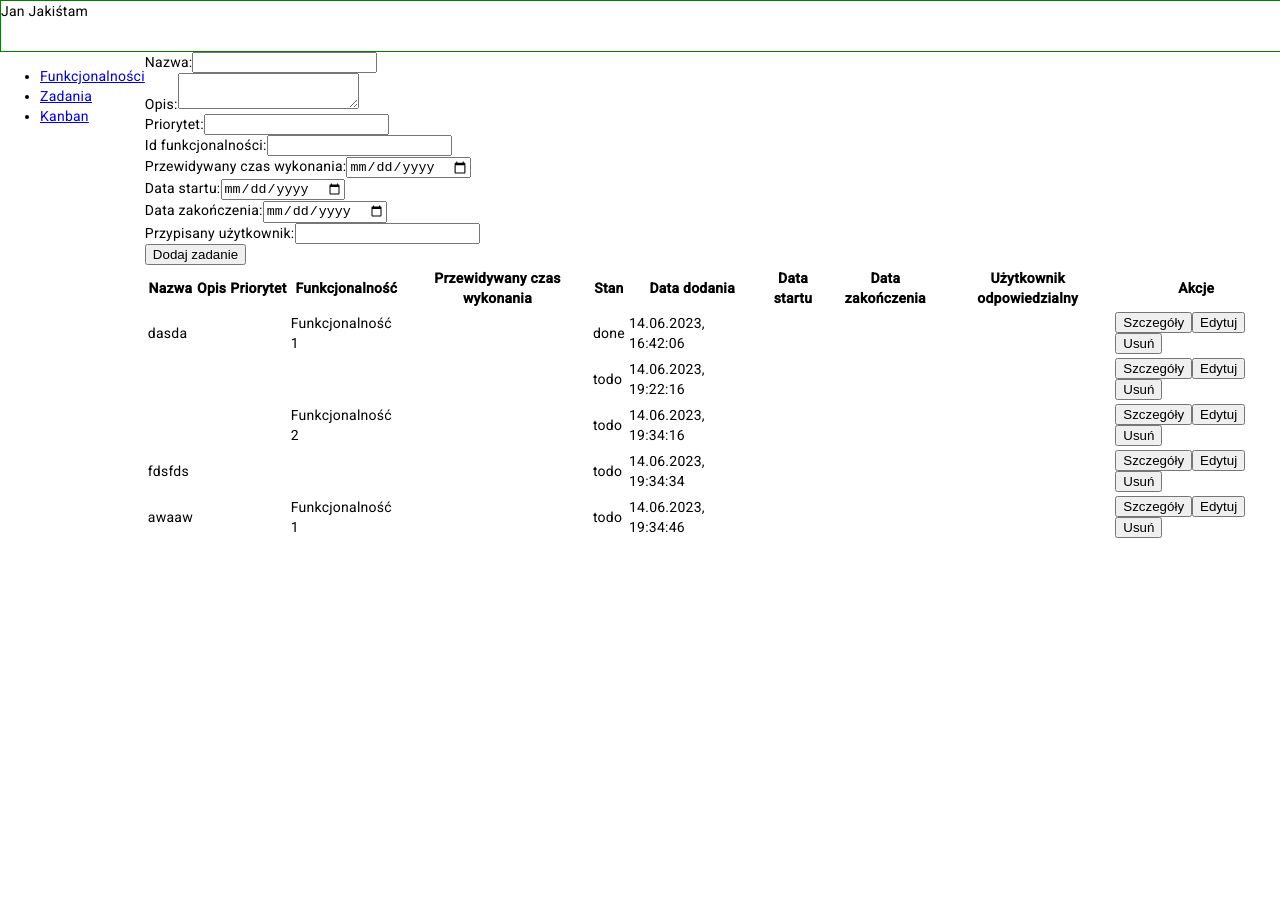
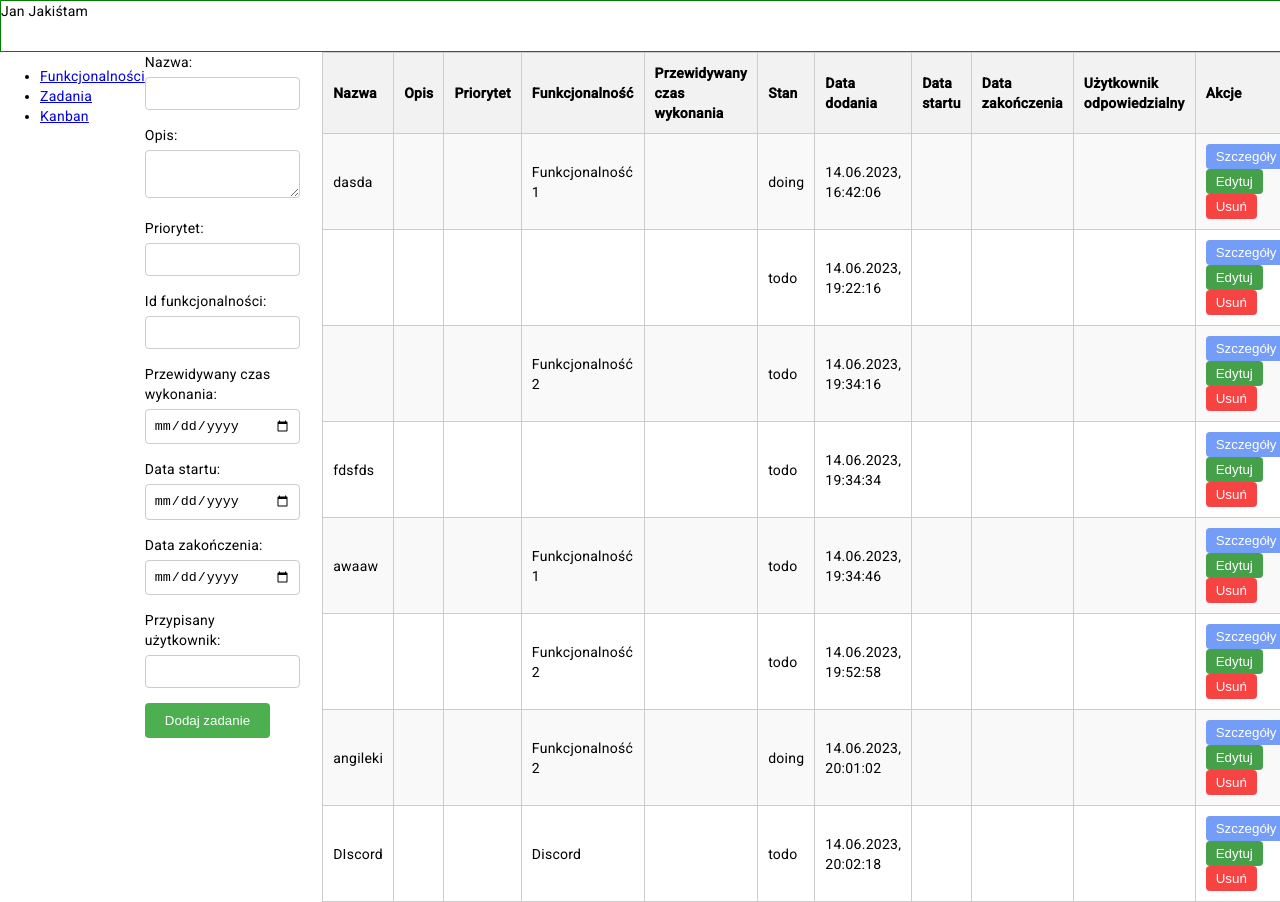
Before and after one commit to k-wos/PAW---Angular, an Angular app in the folder projekt/: page /tasks in a window 1280 px wide. Before the commit the page ends 800 px from the top, so only its background shows below. Built offline with nearby package versions, Linux system fonts and the light colour scheme; data requests are answered from the project's data file.

Commit message:
add styles

```diff
--- a/projekt/db.json
+++ b/projekt/db.json
@@ -30,6 +30,17 @@
           "functionalityId": 2,
           "status": "todo",
           "createdDate": "14.06.2023, 19:34:16"
+        },
+        {
+          "functionalityId": 2,
+          "status": "todo",
+          "createdDate": "14.06.2023, 19:52:58"
+        },
+        {
+          "name": "angileki",
+          "functionalityId": 2,
+          "status": "todo",
+          "createdDate": "14.06.2023, 20:01:02"
         }
       ]
     },
@@ -67,6 +78,18 @@
     {
       "name": "fdsfdsg",
       "id": 7
+    },
+    {
+      "name": "Discord",
+      "id": 8,
+      "tasks": [
+        {
+          "name": "DIscord",
+          "functionalityId": 8,
+          "status": "todo",
+          "createdDate": "14.06.2023, 20:02:18"
+        }
+      ]
     }
   ],
   "users": [
@@ -88,7 +111,7 @@
     {
       "name": "dasda",
       "functionalityId": 1,
-      "status": "done",
+      "status": "doing",
       "createdDate": "14.06.2023, 16:42:06",
       "id": 1,
       "functionality": {
@@ -98,7 +121,15 @@
         "priority": "Niski",
         "project": "Projekt 1",
         "owner": "Właściciel 1",
-        "status": "todo"
+        "status": "todo",
+        "tasks": [
+          {
+            "name": "awaaw",
+            "functionalityId": 1,
+            "status": "todo",
+            "createdDate": "14.06.2023, 19:34:46"
+          }
+        ]
       }
     },
     {
@@ -124,6 +155,53 @@
       "status": "todo",
       "createdDate": "14.06.2023, 19:34:46",
       "id": 5
+    },
+    {
+      "functionalityId": 2,
+      "status": "todo",
+      "createdDate": "14.06.2023, 19:52:58",
+      "id": 6
+    },
+    {
+      "name": "angileki",
+      "functionalityId": 2,
+      "status": "doing",
+      "createdDate": "14.06.2023, 20:01:02",
+      "id": 7,
+      "functionality": {
+        "id": 2,
+        "name": "Funkcjonalność 2",
+        "description": "Opis funkcjonalności 2",
+        "priority": "Średni",
+        "project": "Projekt 2",
+        "owner": "Właściciel 2",
+        "status": "doing",
+        "tasks": [
+          {
+            "functionalityId": 2,
+            "status": "todo",
+            "createdDate": "14.06.2023, 19:34:16"
+          },
+          {
+            "functionalityId": 2,
+            "status": "todo",
+            "createdDate": "14.06.2023, 19:52:58"
+          },
+          {
+            "name": "angileki",
+            "functionalityId": 2,
+            "status": "todo",
+            "createdDate": "14.06.2023, 20:01:02"
+          }
+        ]
+      }
+    },
+    {
+      "name": "DIscord",
+      "functionalityId": 8,
+      "status": "todo",
+      "createdDate": "14.06.2023, 20:02:18",
+      "id": 8
     }
   ]
 }
--- a/projekt/src/app/add-task/add-task.component.scss
+++ b/projekt/src/app/add-task/add-task.component.scss
@@ -0,0 +1,40 @@
+.form-group {
+  margin-bottom: 15px;
+}
+form {
+  width: 100%;
+}
+
+label {
+  display: block;
+  margin-bottom: 5px;
+}
+
+input[type="text"],
+textarea,
+input[type="number"],
+input[type="date"] {
+  width: 100%;
+  padding: 8px;
+  border: 1px solid #ccc;
+  border-radius: 4px;
+}
+
+button[type="submit"] {
+  padding: 10px 20px;
+  background-color: #4caf50;
+  color: white;
+  border: none;
+  border-radius: 4px;
+  cursor: pointer;
+}
+
+button[type="submit"]:hover {
+  background-color: #45a049;
+}
+
+.error {
+  color: red;
+  font-size: 14px;
+  margin-top: 5px;
+}
--- a/projekt/src/app/tasks/tasks.component.html
+++ b/projekt/src/app/tasks/tasks.component.html
@@ -1,3 +1,4 @@
+<div class="task-content">
   <app-add-task></app-add-task>
   <table>
     <tr>
@@ -32,3 +33,4 @@
       </td>
     </tr>
   </table>
+</div>
--- a/projekt/src/app/tasks/tasks.component.scss
+++ b/projekt/src/app/tasks/tasks.component.scss
@@ -0,0 +1,52 @@
+.task-content {
+  display: flex;
+}
+table {
+  margin-left: 40px;
+}
+
+table {
+  width: 100%;
+  border-collapse: collapse;
+}
+
+th,
+td {
+  padding: 10px;
+  border: 1px solid #ccc;
+}
+
+th {
+  background-color: #f2f2f2;
+  font-weight: bold;
+  text-align: left;
+}
+
+tr:nth-child(even) {
+  background-color: #f9f9f9;
+}
+
+tr:hover {
+  background-color: #eaeaea;
+}
+
+button {
+  padding: 5px 10px;
+  color: white;
+  border: none;
+  border-radius: 4px;
+  cursor: pointer;
+}
+button:first-child {
+  background-color: #739df7;
+}
+button:nth-child(2) {
+  background-color: #45a049;
+}
+button:last-child {
+  background-color: #f84343;
+}
+button:hover {
+  background-color: #999;
+  color: #fff;
+}
```
Lines whose indentation alone changed are shown as unchanged.
